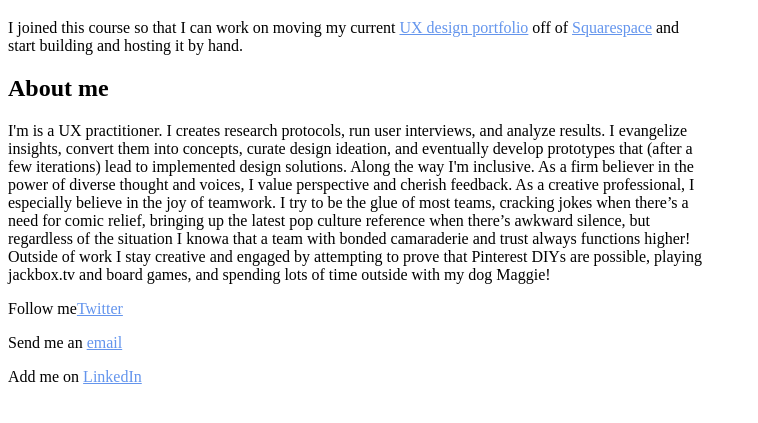
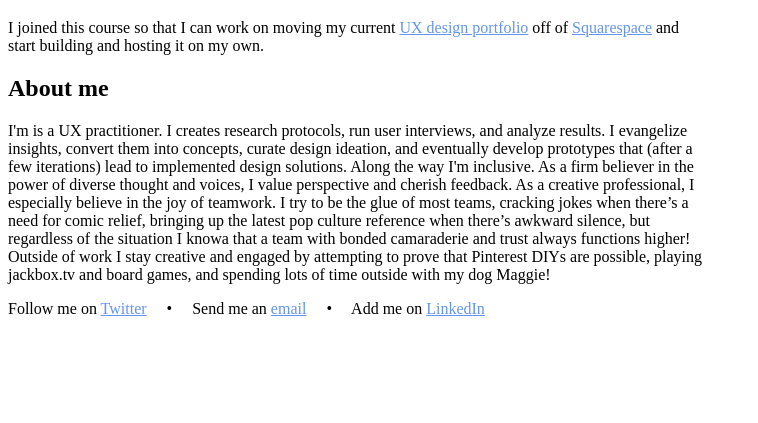
Before and after one commit to alainacreager/alainacreager.github.io, a plain HTML site: page index.html in a window 1280 px wide. Shown: the part 69-492 px from the top of the page, without its empty margins (0-758 px from the left). Drawn offline with Linux system fonts and the light colour scheme.

Commit message:
Add files via upload

```diff
--- a/index.html
+++ b/index.html
@@ -7,11 +7,9 @@
 	</head>
 	<body>
 		<h1>Portfolio</h1>
-		<p>I joined this course so that I can work on moving my current <a href="https://www.linkedin.com/in/alaina-creager/">UX design portfolio</a> off of <a href="https://www.squarespace.com">Squarespace</a> and start building and hosting it by hand.</p>
+		<p>I joined this course so that I can work on moving my current <a href="https://www.linkedin.com/in/alaina-creager/">UX design portfolio</a> off of <a href="https://www.squarespace.com">Squarespace</a> and start building and hosting it on my own.</p>
 		<h2>About me</h2>
 		<p>I'm is a UX practitioner. I creates research protocols, run user interviews, and analyze results. I evangelize insights, convert them into concepts, curate design ideation, and eventually develop prototypes that (after a few iterations) lead to implemented design solutions. Along the way I'm inclusive. As a firm believer in the power of diverse thought and voices, I value perspective and cherish feedback. As a creative professional, I especially believe in the joy of teamwork. I try to be the glue of most teams, cracking jokes when there’s a need for comic relief, bringing up the latest pop culture reference when there’s awkward silence, but regardless of the situation I knowa that a team with bonded camaraderie and trust always functions higher! Outside of work I stay creative and engaged by attempting to prove that Pinterest DIYs are possible, playing jackbox.tv and board games, and spending lots of time outside with my dog Maggie! </p>
-		<p>Follow me<a href="https://twitter.com/acreagerux">Twitter</a></p>
-		<p>Send me an <a href="mailto:alainacreager@gmail.com? subject=Outreach from website!">email</a></p>
-		<p>Add me on <a href="https://www.linkedin.com/in/alaina-creager/">LinkedIn</a></p>
+		<p>Follow me on <a href="https://twitter.com/acreagerux">Twitter</a> &nbsp; &nbsp; • &nbsp; &nbsp; Send me an <a href="mailto:alainacreager@gmail.com? subject=Outreach from website!">email</a> &nbsp; &nbsp; • &nbsp; &nbsp; Add me on <a href="https://www.linkedin.com/in/alaina-creager/">LinkedIn</a></p>
 	</body>
 </html>
```
